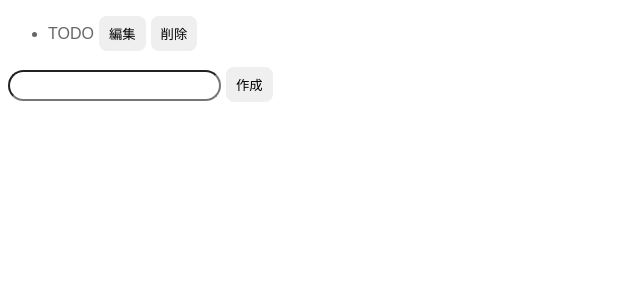
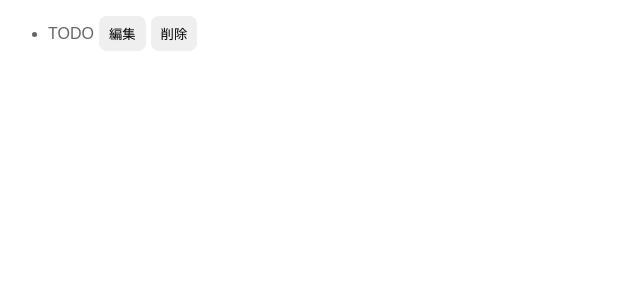
Before and after one commit to Plumnet/selftodo, a React (Create React App) app: page / in a window 1280 px wide. Shown: the top 300 px of the page, without its empty margins (0-640 px from the left). Built offline with nearby package versions, Linux system fonts and the light colour scheme.

Commit message:
試行錯誤1(追加ボタンが表示されない)

```diff
--- a/src/App.js
+++ b/src/App.js
@@ -1,16 +1,10 @@
+
+import React from 'react';
 import "./App.css";
 
 export const App = () => {
-  const InputForm = () => {
-
-  };
-
-
       return (
-    <div className="App">
-
-
-
+        <div>
            <ul>
             <li>
               <span>TODO</span>
@@ -18,14 +12,8 @@ export const App = () => {
               <button>削除</button>
             </li>
            </ul>
-<>
-      <input
-        type='text'
-        label='タイトル'
-      />
-      <button>作成</button>
-    </>
         </div>
+      );
+};
 
-  );
-}
+export default App;
```
Also changed, not shown: src/Input.js (added, +13 -0 lines). Lines whose indentation alone changed are shown as unchanged.
